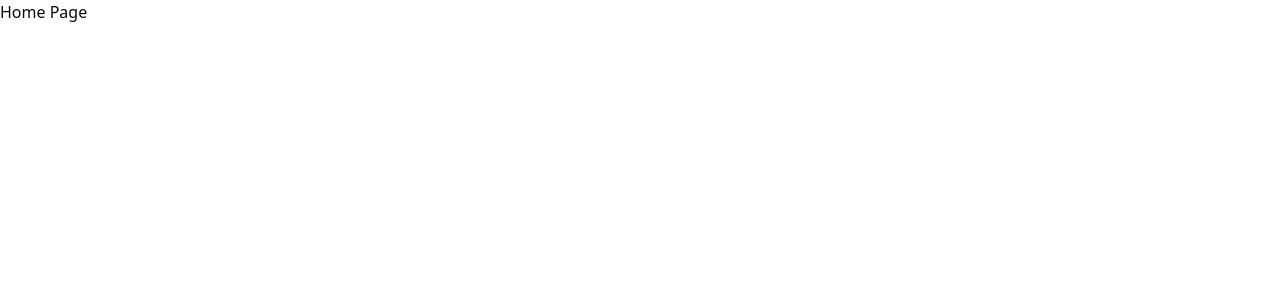
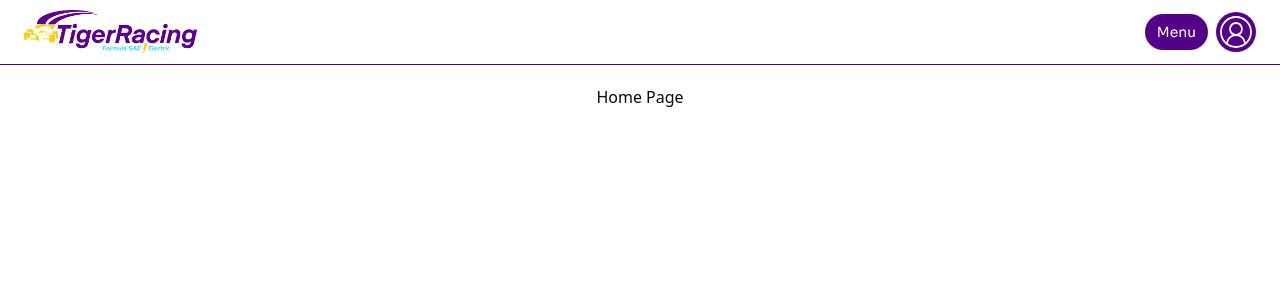
Before and after one commit to LSUTigerRacing/TigerRacing_MemberPortal, a React app in the folder frontend/: page / in a window 1280 px wide. Shown: the top 300 px of the page. Built offline with nearby package versions, Linux system fonts and the light colour scheme; the HTML template or start-up script is replaced by a standard one.

Commit message:
Created NavBar and Added Shadcn Components

```diff
--- /dev/null
+++ b/frontend/src/components/ui/NavBar/NavBar.tsx
@@ -0,0 +1,7 @@
+import { Navbar06 } from '@/components/ui/NavBar/shadcn-io/navbar-06';
+const Example = () => (
+  <div className="relative w-full">
+    <Navbar06 />
+  </div>
+);
+export default Example;
--- /dev/null
+++ b/frontend/src/components/ui/NavBar/shadcn-io/navbar-06/index.tsx
@@ -0,0 +1,152 @@
+'use client';
+
+import * as React from 'react';
+import logo from '@/assets/logo.png';
+import { Button } from '@/components/ui/button';
+import { CircleUserRound } from 'lucide-react';
+import {
+  DropdownMenu,
+  DropdownMenuContent,
+  DropdownMenuItem,
+  DropdownMenuLabel,
+  DropdownMenuSeparator,
+  DropdownMenuTrigger,
+} from '@/components/ui/dropdown-menu';
+import { Avatar } from '@/components/ui/avatar';
+import { cn } from '@/lib/utils';
+
+// Logo component for the navbar
+const Logo = (props: React.ImgHTMLAttributes<HTMLImageElement>) => {
+  return (
+    <img
+      className="w-auto h-11 align-middle inline-block"
+      src={logo}
+      alt="Logo"
+      {...props}
+    />
+  );
+};
+
+// User Menu Component
+const UserMenu = ({
+  userName = 'Car McCarface',
+  userEmail = 'cmccarface1@lsu.edu',
+  onItemClick,
+}: {
+  userName?: string;
+  userEmail?: string;
+  onItemClick?: (item: string) => void;
+}) => (
+  <DropdownMenu>
+    <DropdownMenuTrigger asChild>
+      <Button
+        variant="ghost"
+        className="group p-0 rounded-full hover:bg-transparent text-foreground focus:ring-2 focus:ring-primary focus:ring-offset-2"
+        aria-label="User menu"
+      >
+        <Avatar className="h-10 w-10 flex items-center justify-center rounded-full overflow-hidden bg-primary group-hover:bg-primary/80">
+          <CircleUserRound
+            className="h-10 w-10 text-background rounded group-hover:text-primary/80"
+            strokeWidth={1.2}
+            style={{ width: '90%', height: '90%' }}
+            aria-hidden="true"
+          />
+        </Avatar>
+      </Button>
+    </DropdownMenuTrigger>
+    <DropdownMenuContent align="end" className="w-56 bg-background">
+      <DropdownMenuLabel>
+        <div className="flex flex-col space-y-1">
+          <p className="text-sm leading-none">{userName}</p>
+          <p className="text-xs leading-none text-muted-foreground">
+            {userEmail}
+          </p>
+        </div>
+      </DropdownMenuLabel>
+      <DropdownMenuSeparator />
+      <DropdownMenuItem onClick={() => onItemClick?.('profile')}>
+        Profile
+      </DropdownMenuItem>
+      <DropdownMenuItem onClick={() => onItemClick?.('settings')}>
+        Settings
+      </DropdownMenuItem>
+      <DropdownMenuItem onClick={() => onItemClick?.('billing')}>
+        Billing
+      </DropdownMenuItem>
+      <DropdownMenuSeparator />
+      <DropdownMenuItem onClick={() => onItemClick?.('logout')}>
+        Log out
+      </DropdownMenuItem>
+    </DropdownMenuContent>
+  </DropdownMenu>
+);
+
+// Props interface
+export interface Navbar06Props extends React.HTMLAttributes<HTMLElement> {
+  logo?: React.ReactNode;
+  userName?: string;
+  userEmail?: string;
+  onUserItemClick?: (item: string) => void;
+  onMenuClick?: () => void;
+}
+
+export const Navbar06 = React.forwardRef<HTMLElement, Navbar06Props>(
+  (
+    {
+      className,
+      logo = <Logo />,
+      userName = 'Car McCarface',
+      userEmail = 'cmccarface1@lsu.edu',
+      onUserItemClick,
+      onMenuClick,
+      ...props
+    },
+    ref
+  ) => {
+    return (
+      <header
+        ref={ref}
+        className={cn(
+          'sticky top-0 z-50 w-full border-b border-primary bg-background/95 backdrop-blur supports-[backdrop-filter]:bg-background/60 px-4 md:px-6 [&_*]:no-underline',
+          className
+        )}
+        {...props}
+      >
+        <div className="container mx-auto flex h-16 max-w-screen-2xl items-center justify-between gap-4">
+          {/* Logo */}
+          <div className="flex items-center">
+            <a
+              href="/"
+              className="flex items-center text-primary hover:text-primary/90 transition-colors"
+              aria-label="Go to homepage"
+            >
+              {logo}
+            </a>
+          </div>
+
+          {/* Actions */}
+          <div className="flex items-center gap-2">
+            <Button
+              variant="ghost"
+              className="px-3 py-2 font-sora rounded-full bg-primary hover:bg-primary/80 text-white focus:ring-2 focus:ring-primary focus:ring-offset-2"
+              aria-label="Open menu"
+              onClick={onMenuClick}
+            >
+              Menu
+            </Button>
+
+            <UserMenu
+              userName={userName}
+              userEmail={userEmail}
+              onItemClick={onUserItemClick}
+            />
+          </div>
+        </div>
+      </header>
+    );
+  }
+);
+
+Navbar06.displayName = 'Navbar06';
+
+export { Logo, UserMenu };
--- a/frontend/src/pages/Home.tsx
+++ b/frontend/src/pages/Home.tsx
@@ -1,5 +1,10 @@
+import { Navbar06 } from "@/components/ui/NavBar/shadcn-io/navbar-06"
+
 export const Home = () => {
     return (
-        <div>Home Page</div>
-    );
-};
+        <>
+        <Navbar06 />
+        <div className="p-5 flex justify-center">Home Page</div>
+         </>
+    )
+}
```
Also changed, not shown: frontend/src/assets/logo.png (added).
